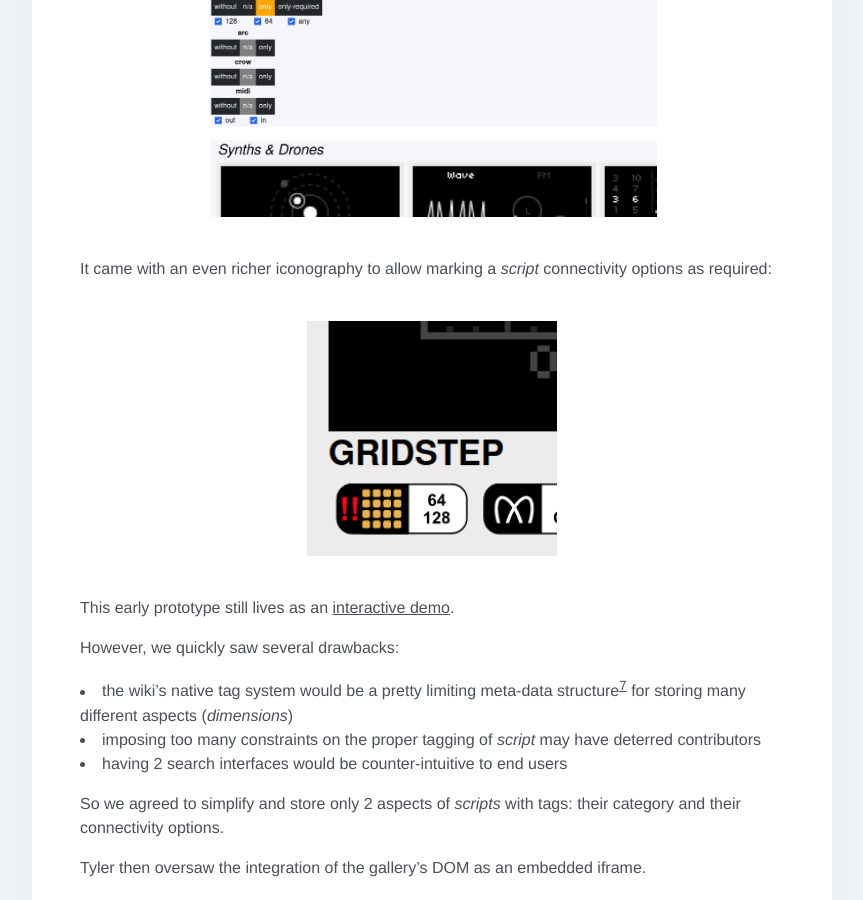
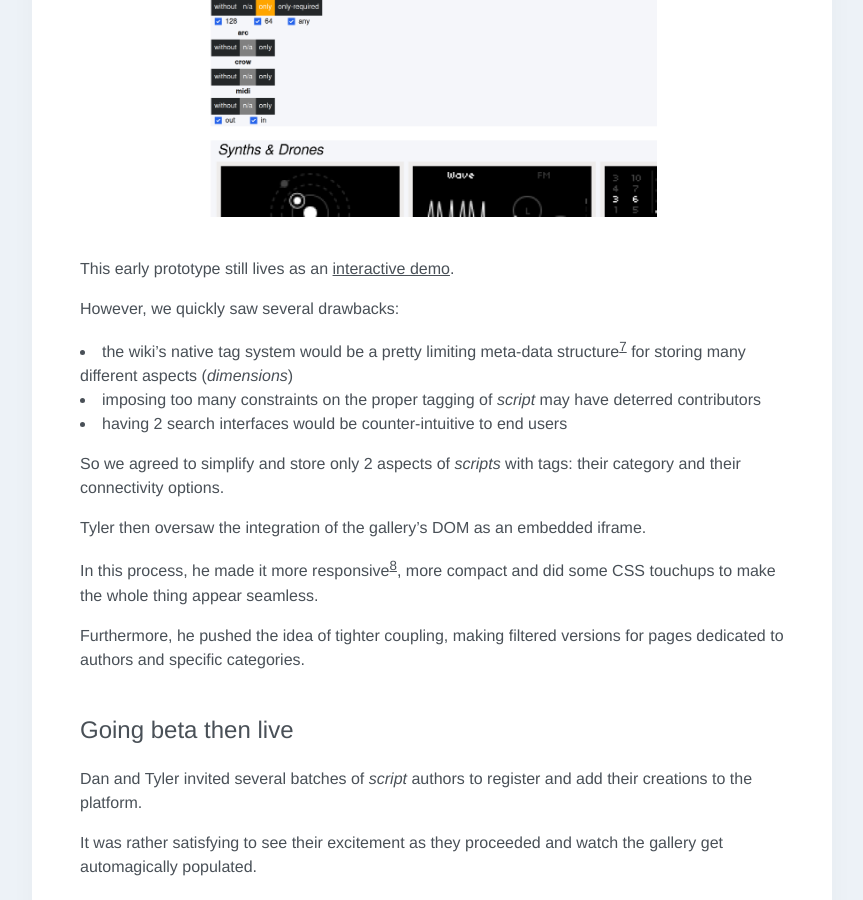
Before and after one commit to p3r7/blog, a Jekyll site: the page built from _posts/2021-05-10-norns-community.md, in a window 1280 px wide and 900 px high, scrolled down 5067 px. Shown: the whole window, without its empty margins (208-1071 px from the left). Built offline with Jekyll 4.4.1, drawn with Linux system fonts in a browser that asks for light colours; some web fonts are replaced.

Commit message:
Remove unclear mention

```diff
--- a/_posts/2021-05-10-norns-community.md
+++ b/_posts/2021-05-10-norns-community.md
@@ -103,10 +103,6 @@
 
 ![norns_gallery_faceted_search](/assets/img/norns_gallery_faceted_search.png){:style="max-width: var(--img-width-small)"}
 
-It came with an even richer iconography to allow marking a _script_ connectivity options as required:
-
-![norns_gallery_required](/assets/img/norns_gallery_required.png){:style="max-width: var(--img-width-xsmall)"}
-
 This early prototype still lives as an [interactive demo](https://p3r7.github.io/norns-gallery-render-static/).
 
 However, we quickly saw several drawbacks:
```
